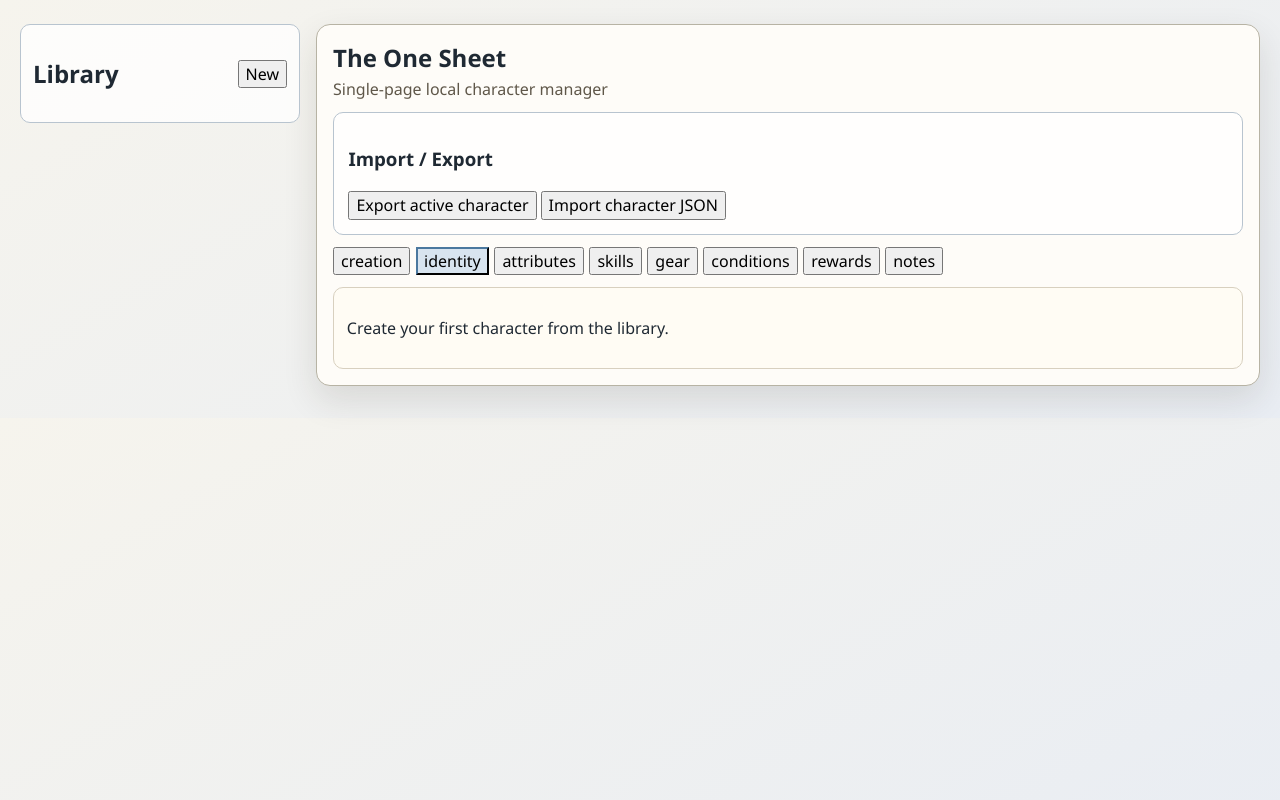
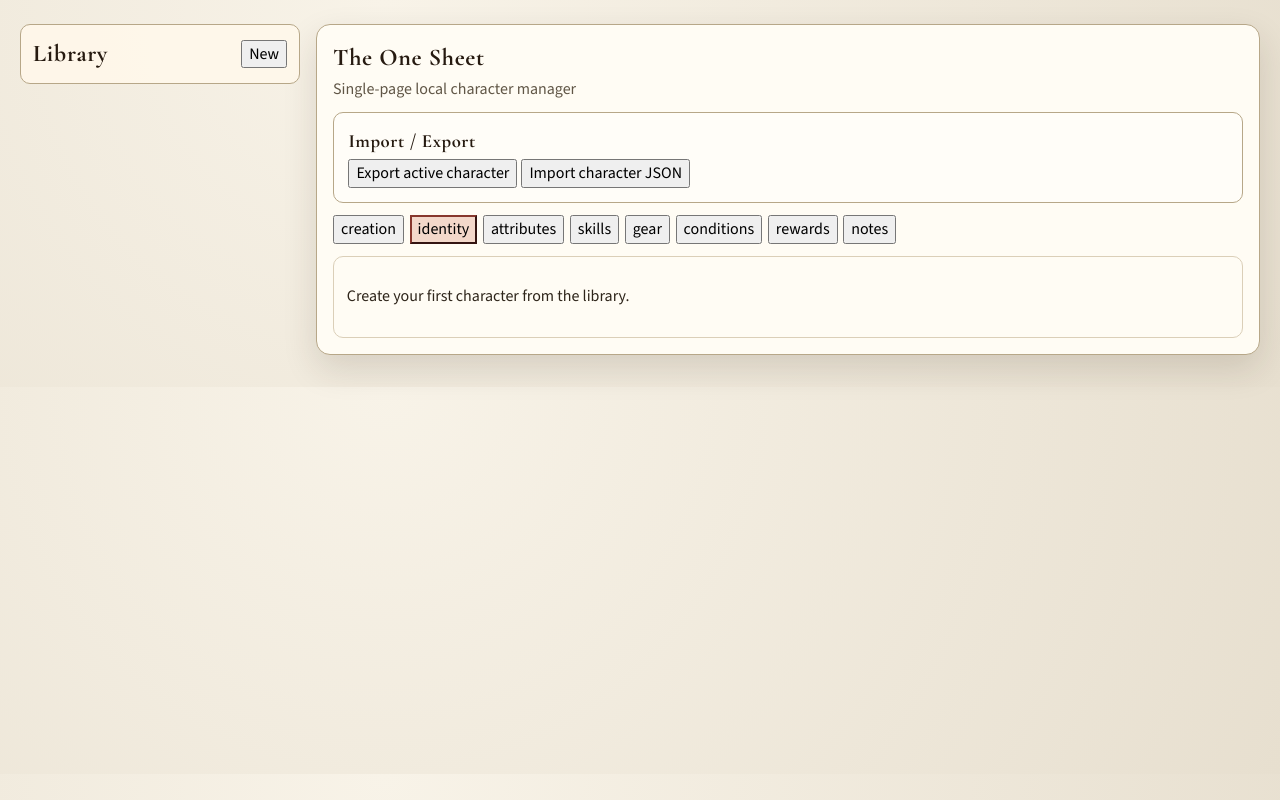
Before and after one commit to filipesf/theonesheet, a React (Vite) app: page / in a window 1280 px wide. Built offline with nearby package versions, Linux system fonts and the light colour scheme.

Commit message:
Introduce printed-inspired sheet visual primitives

```diff
--- a/src/features/sheet/editor/CharacterEditor.tsx
+++ b/src/features/sheet/editor/CharacterEditor.tsx
@@ -3,6 +3,8 @@ import { normaliseCharacter } from '../../../domain/normalise';
 import { validateCharacter } from '../../../domain/validate';
 import type { Character } from '../../../domain/types';
 import type { SheetSection } from '../SheetTabs';
+import { SheetSectionFrame } from '../ui/SheetSectionFrame';
+import { SheetStatLozenge } from '../ui/SheetStatLozenge';
 
 type Props = {
   character: Character;
@@ -18,7 +20,7 @@ export function CharacterEditor({ character, section, onChange }: Props) {
   }
 
   return (
-    <section className="editor-panel">
+    <section className="editor-panel sheet-editor-panel">
       {issues.length > 0 && (
         <div className="inline-errors">
           {issues.map((issue) => (
@@ -28,6 +30,7 @@ export function CharacterEditor({ character, section, onChange }: Props) {
       )}
 
       {section === 'identity' && (
+        <SheetSectionFrame title="Identity" subtitle="Name and life details">
           <div className="form-grid">
             <label>
               Name
@@ -45,9 +48,11 @@ export function CharacterEditor({ character, section, onChange }: Props) {
               />
             </label>
           </div>
+        </SheetSectionFrame>
       )}
 
       {section === 'attributes' && (
+        <SheetSectionFrame title="Attributes" subtitle="Core ratings and target numbers" variant="attribute">
           <div className="form-grid">
             <label>
               Strength
@@ -85,22 +90,17 @@ export function CharacterEditor({ character, section, onChange }: Props) {
                 }
               />
             </label>
-          <label>
-            TN Strength (derived)
-            <input readOnly value={character.attributes.tn_strength} className="readonly" />
-          </label>
-          <label>
-            TN Heart (derived)
-            <input readOnly value={character.attributes.tn_heart} className="readonly" />
-          </label>
-          <label>
-            TN Wits (derived)
-            <input readOnly value={character.attributes.tn_wits} className="readonly" />
-          </label>
           </div>
+          <div className="sheet-stat-row">
+            <SheetStatLozenge label="TN Strength" value={character.attributes.tn_strength} />
+            <SheetStatLozenge label="TN Heart" value={character.attributes.tn_heart} />
+            <SheetStatLozenge label="TN Wits" value={character.attributes.tn_wits} />
+          </div>
+        </SheetSectionFrame>
       )}
 
       {section === 'gear' && (
+        <SheetSectionFrame title="Gear" subtitle="Fatigue and combat readiness" variant="resource">
           <div className="form-grid">
             <label>
               Fatigue
@@ -110,18 +110,16 @@ export function CharacterEditor({ character, section, onChange }: Props) {
                 onChange={(event) => update({ fatigue: Number(event.target.value) })}
               />
             </label>
-          <label>
-            Effective Parry (derived)
-            <input readOnly value={character.effective_parry} className="readonly" />
-          </label>
-          <label>
-            Load (derived)
-            <input readOnly value={character.load} className="readonly" />
-          </label>
           </div>
+          <div className="sheet-stat-row">
+            <SheetStatLozenge label="Effective Parry" value={character.effective_parry} />
+            <SheetStatLozenge label="Load" value={character.load} />
+          </div>
+        </SheetSectionFrame>
       )}
 
       {section === 'conditions' && (
+        <SheetSectionFrame title="Conditions" subtitle="Endurance, hope, and shadow" variant="resource">
           <div className="form-grid">
             <label>
               Current Endurance
@@ -147,24 +145,23 @@ export function CharacterEditor({ character, section, onChange }: Props) {
                 onChange={(event) => update({ shadow: Number(event.target.value) })}
               />
             </label>
-          <label>
-            Weary (derived)
-            <input readOnly value={character.conditions.weary ? 'Yes' : 'No'} className="readonly" />
-          </label>
-          <label>
-            Miserable (derived)
-            <input readOnly value={character.conditions.miserable ? 'Yes' : 'No'} className="readonly" />
-          </label>
           </div>
+          <div className="sheet-stat-row">
+            <SheetStatLozenge label="Weary" value={character.conditions.weary ? 'Yes' : 'No'} />
+            <SheetStatLozenge label="Miserable" value={character.conditions.miserable ? 'Yes' : 'No'} />
+          </div>
+        </SheetSectionFrame>
       )}
 
       {section === 'skills' && <p>Skills editor arrives in Phase 3.</p>}
       {section === 'rewards' && <p>Rewards and virtues editor arrives in Phase 3.</p>}
       {section === 'notes' && (
+        <SheetSectionFrame title="Notes" subtitle="Freeform chronicles and reminders">
           <label>
             Notes
             <textarea value={character.notes} onChange={(event) => update({ notes: event.target.value })} rows={6} />
           </label>
+        </SheetSectionFrame>
       )}
     </section>
   );
--- /dev/null
+++ b/src/features/sheet/ui/SheetSectionFrame.tsx
@@ -0,0 +1,21 @@
+import type { ReactNode } from 'react';
+
+type Props = {
+  title: string;
+  subtitle?: string;
+  variant?: 'default' | 'attribute' | 'resource';
+  children: ReactNode;
+};
+
+export function SheetSectionFrame({ title, subtitle, variant = 'default', children }: Props) {
+  return (
+    <section className={`sheet-section-frame sheet-section-${variant}`}>
+      <header className="sheet-section-header">
+        <h3>{title}</h3>
+        {subtitle ? <p>{subtitle}</p> : null}
+      </header>
+      <div className="sheet-rule" aria-hidden="true" />
+      <div>{children}</div>
+    </section>
+  );
+}
--- /dev/null
+++ b/src/features/sheet/ui/SheetStatLozenge.tsx
@@ -0,0 +1,13 @@
+type Props = {
+  label: string;
+  value: string | number;
+};
+
+export function SheetStatLozenge({ label, value }: Props) {
+  return (
+    <div className="sheet-stat-lozenge">
+      <span>{label}</span>
+      <strong>{value}</strong>
+    </div>
+  );
+}
--- a/src/styles.css
+++ b/src/styles.css
@@ -1,8 +1,22 @@
+@import url('https://fonts.googleapis.com/css2?family=Cormorant+Garamond:wght@500;600;700&family=Source+Sans+3:wght@400;600;700&display=swap');
+
 :root {
-  font-family: 'Segoe UI', Tahoma, Geneva, Verdana, sans-serif;
+  --sheet-bg: #f7f1e3;
+  --sheet-panel: #fffcf4;
+  --sheet-ink: #2e251a;
+  --sheet-muted: #605646;
+  --sheet-accent: #87372d;
+  --sheet-line: #b7a788;
+  --sheet-soft-line: #dbcfb8;
+  --sheet-input: #fffaf0;
+  --sheet-readonly: #ece4d3;
+  --sheet-shadow: #33261524;
+  --sheet-radius: 10px;
+  --sheet-gap: 0.75rem;
+  font-family: 'Source Sans 3', 'Segoe UI', sans-serif;
   line-height: 1.4;
-  color: #1f2933;
-  background: linear-gradient(150deg, #f6f4ed 0%, #e9edf3 100%);
+  color: var(--sheet-ink);
+  background: radial-gradient(circle at 30% 0%, #f8f3e8 0%, #e7dfcf 100%);
 }
 
 body {
@@ -25,10 +39,10 @@ body {
 }
 
 .sheet-stage {
-  border: 1px solid #b7b3a4;
+  border: 1px solid var(--sheet-line);
   border-radius: 14px;
-  background: #fefcf8;
-  box-shadow: 0 14px 34px #342b1c1f;
+  background: var(--sheet-panel);
+  box-shadow: 0 14px 34px var(--sheet-shadow);
   padding: 1rem;
 }
 
@@ -46,7 +60,20 @@ body {
 
 .sheet-stage-header p {
   margin: 0.2rem 0 0;
-  color: #5f5749;
+  color: var(--sheet-muted);
+}
+
+h1,
+h2,
+h3 {
+  font-family: 'Cormorant Garamond', Georgia, serif;
+  letter-spacing: 0.03em;
+  color: #261a10;
+}
+
+h2,
+h3 {
+  margin: 0;
 }
 
 .library-toggle {
@@ -60,17 +87,17 @@ body {
 }
 
 .sheet-workspace {
-  border: 1px solid #d8d0bf;
-  border-radius: 10px;
-  background: #fffcf4;
+  border: 1px solid var(--sheet-soft-line);
+  border-radius: var(--sheet-radius);
+  background: var(--sheet-panel);
   padding: 0.8rem;
 }
 
 .library-panel {
-  border: 1px solid #b8c4cf;
+  border: 1px solid var(--sheet-line);
   border-radius: 10px;
   padding: 0.75rem;
-  background: #ffffffcc;
+  background: #fff8ebea;
 }
 
 .library-header {
@@ -89,13 +116,13 @@ body {
 }
 
 .library-panel li {
-  border: 1px solid #d7e0e8;
+  border: 1px solid var(--sheet-soft-line);
   border-radius: 8px;
   padding: 0.5rem;
 }
 
 .library-panel li.active {
-  border-color: #5b6770;
+  border-color: var(--sheet-accent);
 }
 
 .name-button {
@@ -120,15 +147,54 @@ body {
 }
 
 .sheet-tabs button.active {
-  border-color: #23384a;
-  background: #d8e4ef;
+  border-color: var(--sheet-accent);
+  background: #f3d8ca;
 }
 
 .editor-panel {
-  border: 1px solid #b8c4cf;
-  border-radius: 10px;
-  background: #ffffffcc;
+  border: 1px solid var(--sheet-line);
+  border-radius: var(--sheet-radius);
+  background: #fffdf8;
   padding: 0.9rem;
+}
+
+.sheet-editor-panel {
+  display: grid;
+  gap: var(--sheet-gap);
+}
+
+.sheet-section-frame {
+  border: 1px solid var(--sheet-line);
+  border-radius: var(--sheet-radius);
+  background: linear-gradient(180deg, #fffef9 0%, #fdf7e8 100%);
+  padding: 0.75rem;
+}
+
+.sheet-section-attribute {
+  border-color: #9b8760;
+}
+
+.sheet-section-resource {
+  border-color: #9d6359;
+}
+
+.sheet-section-header {
+  display: flex;
+  justify-content: space-between;
+  align-items: baseline;
+  gap: 0.75rem;
+}
+
+.sheet-section-header p {
+  margin: 0;
+  font-size: 0.92rem;
+  color: var(--sheet-muted);
+}
+
+.sheet-rule {
+  height: 1px;
+  margin: 0.35rem 0 0.7rem;
+  background: linear-gradient(90deg, transparent 0%, var(--sheet-line) 20%, var(--sheet-line) 80%, transparent 100%);
 }
 
 .form-grid {
@@ -151,19 +217,54 @@ button {
 
 input,
 textarea {
-  border: 1px solid #9eb0bf;
+  border: 1px solid var(--sheet-line);
   border-radius: 6px;
   padding: 0.45rem;
+  background: var(--sheet-input);
 }
 
 .readonly {
-  background: #edf2f6;
-  color: #4a5965;
+  background: var(--sheet-readonly);
+  color: #5b5246;
+}
+
+input:focus,
+textarea:focus,
+button:focus-visible {
+  outline: 2px solid color-mix(in srgb, var(--sheet-accent) 72%, white);
+  outline-offset: 1px;
+}
+
+.sheet-stat-row {
+  margin-top: 0.65rem;
+  display: grid;
+  grid-template-columns: repeat(auto-fit, minmax(140px, 1fr));
+  gap: 0.5rem;
+}
+
+.sheet-stat-lozenge {
+  border: 1px solid var(--sheet-line);
+  border-radius: 999px;
+  background: #f4ecdb;
+  padding: 0.45rem 0.7rem;
+  display: flex;
+  justify-content: space-between;
+  gap: 0.5rem;
+}
+
+.sheet-stat-lozenge span {
+  color: var(--sheet-muted);
+}
+
+.sheet-stat-lozenge strong {
+  font-family: 'Cormorant Garamond', Georgia, serif;
+  font-size: 1.1rem;
+  color: var(--sheet-accent);
 }
 
 .inline-errors {
-  border: 1px solid #b34747;
-  background: #ffe4e4;
+  border: 1px solid #9f3b3b;
+  background: #fbe5df;
   color: #7a1d1d;
   border-radius: 8px;
   padding: 0.5rem;
@@ -203,7 +304,7 @@ textarea {
     transform: translateX(-102%);
     transition: transform 0.25s ease;
     padding: 0.75rem;
-    background: #f6f0e3;
+    background: var(--sheet-bg);
     box-shadow: 0 8px 24px #00000040;
     overflow: auto;
   }
```
Lines whose indentation alone changed are shown as unchanged.
